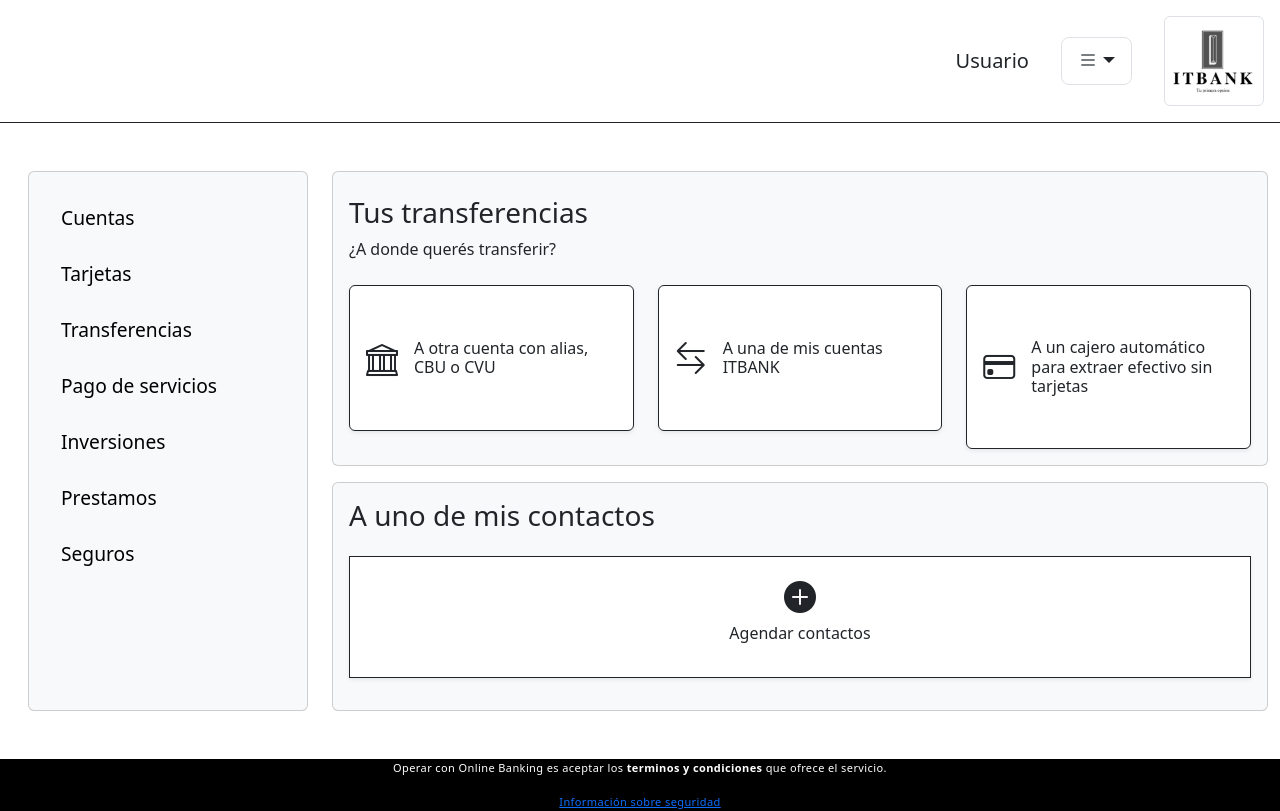
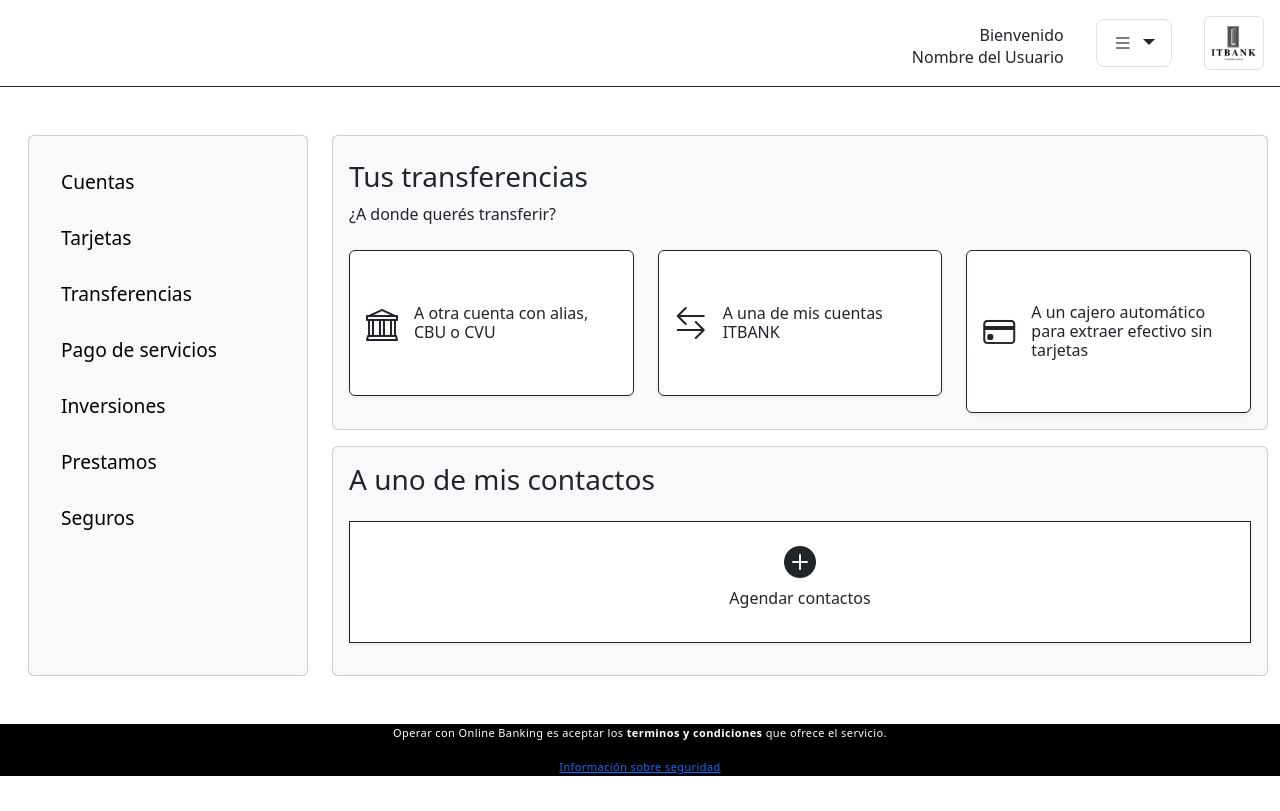
Before and after one commit to scarrambergj/proyecto, a plain HTML site: page transfers.html in a window 1280 px wide. Drawn offline with nearby package versions, Linux system fonts and the light colour scheme.

Commit message:
Mas modificaciones en transfers.html

```diff
--- a/public/styles/transfers.css
+++ b/public/styles/transfers.css
@@ -1,10 +1,11 @@
 header img {
-    width: 100px;
+    width: 60px;
 }
 
 header i {
     font-size: 1em;
 }
+
 
 
 footer {
--- a/transfers.html
+++ b/transfers.html
@@ -42,13 +42,19 @@
           id="dropdownMenuButton1"
           data-bs-toggle="dropdown"
           aria-expanded="false"
-        ><i class=" bi bi-list "></i></button>
+        >
+          <i class="bi bi-list"></i>
+        </button>
         <ul class="dropdown-menu" aria-labelledby="dropdownMenuButton1">
           <li><a class="dropdown-item" href="#">Cuenta</a></li>
+          <li><a class="dropdown-item" href="#">Ayuda</a></li>
           <li><a class="dropdown-item" href="#">Cerrar sesión</a></li>
         </ul>
       </div>
-      <h5 class="align-self-center mx-3 mt-2">Usuario</h5>
+      <div class="d-flex align-self-center flex-column mx-3 mt-2">
+        <h6 class="align-self-end p-0 m-0">Bienvenido</h6>
+        <p class="align-self-end p-0 m-0">Nombre del Usuario</p>
+      </div>
     </header>
     <main
       class="container-fluid d-flex align-items-center justify-content-center my-5"
```
